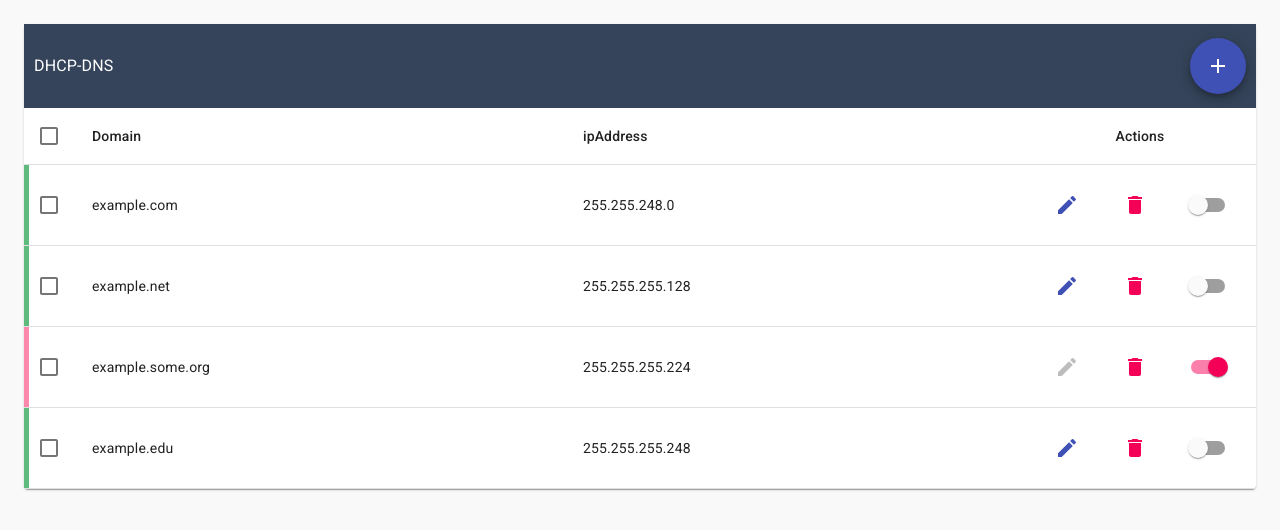
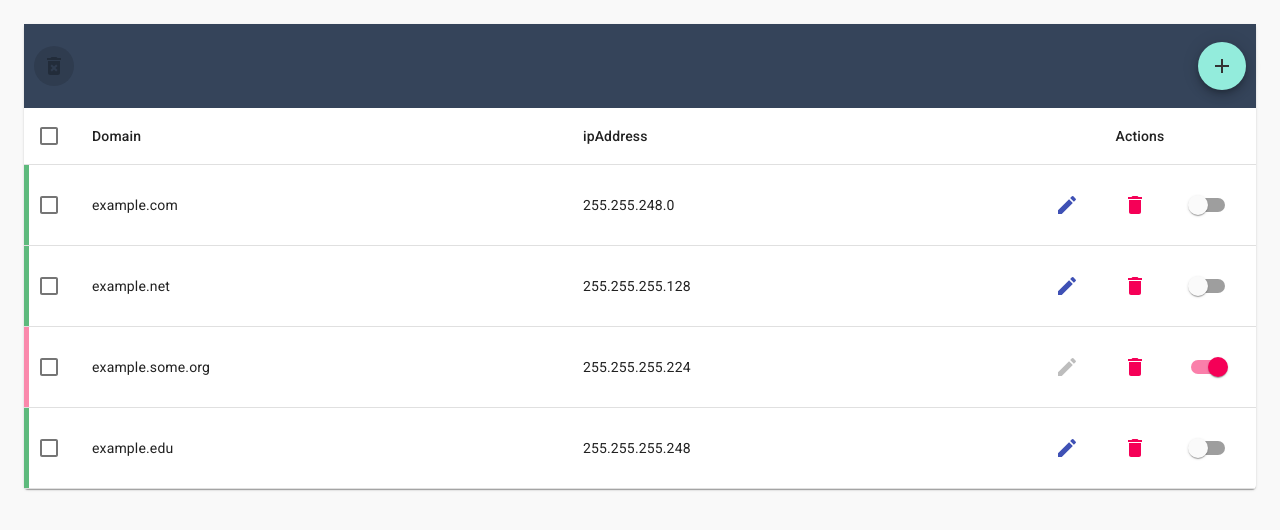
Before and after one commit to TheVerilly/dhcp-dns, a React (Create React App) app: page / in a window 1280 px wide. Shown: the top 530 px of the page. Built offline with nearby package versions, Linux system fonts and the light colour scheme.

Commit message:
add btn remove

```diff
--- a/src/components/Table.Toolbar.jsx
+++ b/src/components/Table.Toolbar.jsx
@@ -1,9 +1,9 @@
 import React from 'react';
 import PropTypes from 'prop-types';
 
-import { Toolbar, LinearProgress, Typography, Fab } from '@material-ui/core';
+import { Toolbar, LinearProgress, Fab } from '@material-ui/core';
 import { withStyles } from '@material-ui/styles';
-import { Add as AddIcon, Close as CloseIcon } from '@material-ui/icons';
+import { Add as AddIcon, Close as CloseIcon, DeleteForever as DeleteForeverIcon } from '@material-ui/icons';
 
 import PanelCreatingRow from './PanelCreatingRow';
 
@@ -15,8 +15,12 @@ const styles = () => ({
         justifyContent: 'space-between',
         background: '#35445a',
     },
-    title: {
-        color: 'white',
+    buttonCreate: {
+        color: '#333333',
+        background: '#93ecdc',
+        '&:hover': {
+            background: '#00f8cb',
+        }
     },
     linearProgress: {
         position: 'absolute',
@@ -35,15 +39,21 @@ const TableToolbar = ({ classes, ...props }) => {
     return (
         <Toolbar className={classes.toolbar}>
             {props.isLoading && <LinearProgress className={classes.linearProgress} />}
-            <Typography className={classes.title} variant="subtitle1">DHCP-DNS</Typography>
+            <Fab disabled={true} size="small" color="secondary">
+                <DeleteForeverIcon />
+            </Fab>
 
             {props.creatableMode && (
                 <PanelCreatingRow onClickSave={props.onClickSave} />
             )}
 
-            <Fab color="primary" onClick={handleToggleCreateMode}>
-                {props.creatableMode ? (<CloseIcon />) : (<AddIcon />)}
-            </Fab>
+                <Fab
+                    className={classes.buttonCreate}
+                    size="medium"
+                    onClick={handleToggleCreateMode}
+                >
+                    {props.creatableMode ? (<CloseIcon />) : (<AddIcon />)}
+                </Fab>
         </Toolbar>
     );
 }
```
